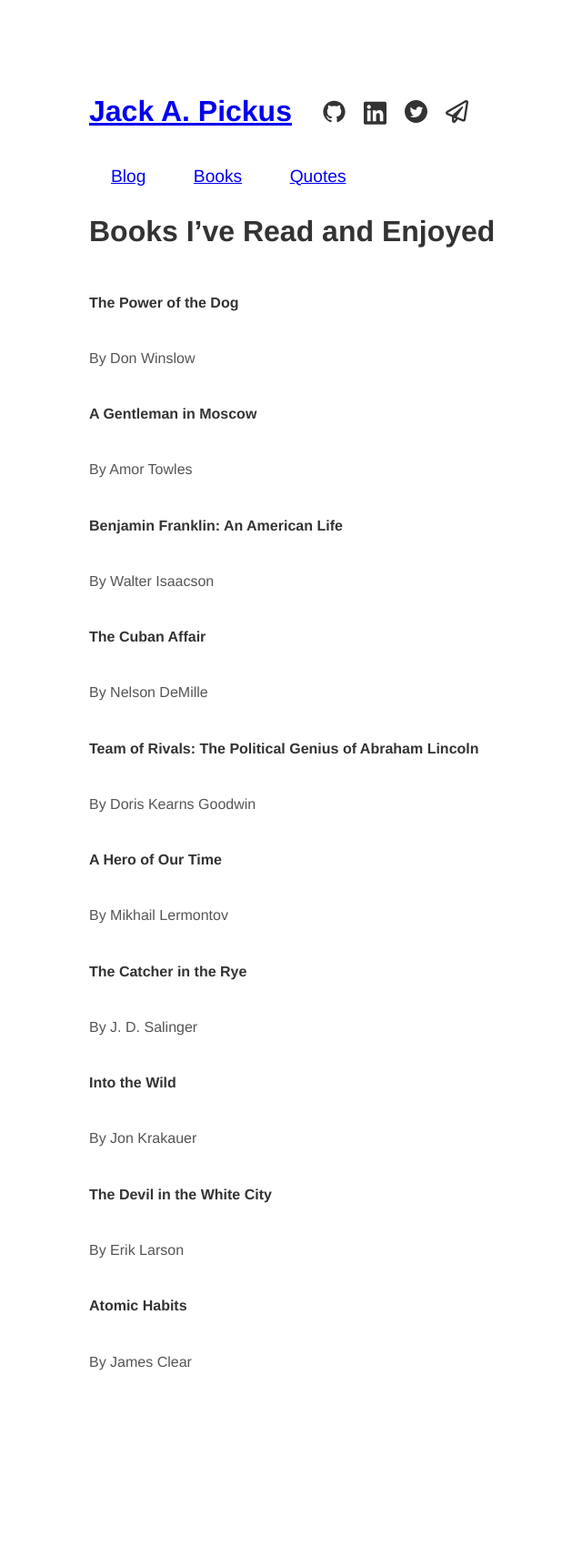
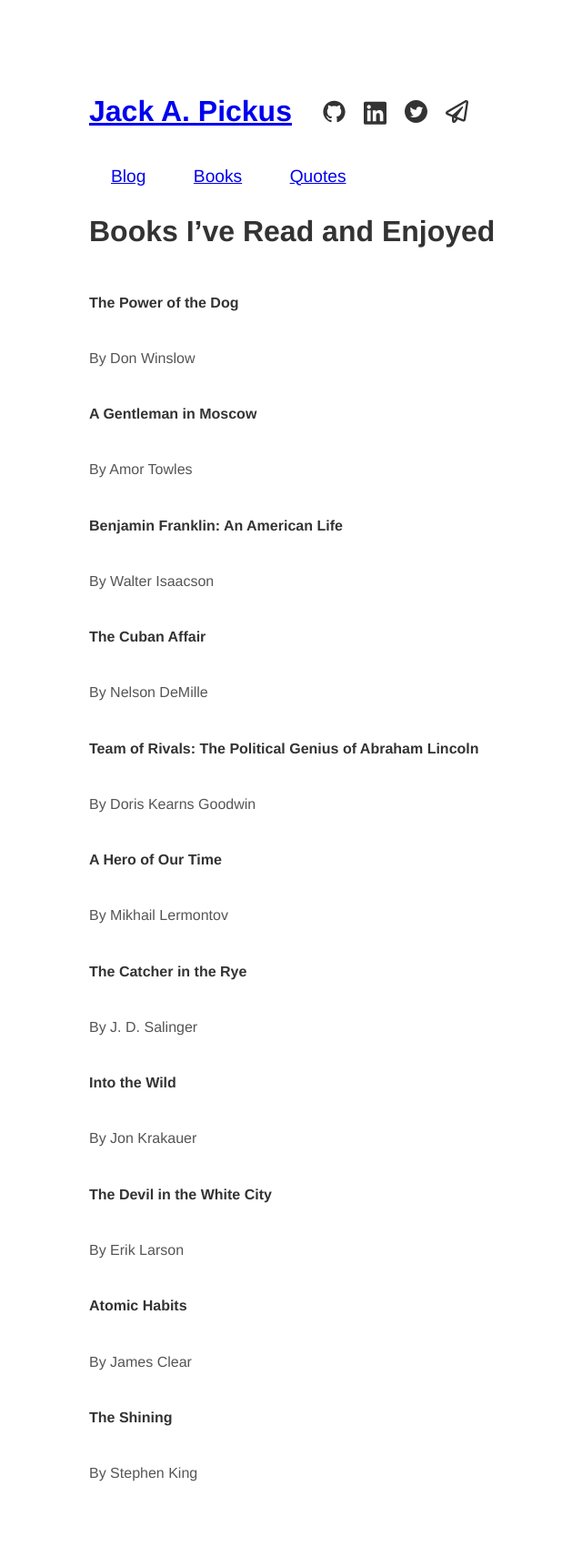
Before and after one commit to jackpickus/jackpickus.github.io, a Jekyll site: the page built from books.md, in a window 1280 px wide. Shown: the whole page at 91% size, without its empty margins (142-782 px from the left). Built offline with Jekyll 4.4.1, drawn with Linux system fonts in a browser that asks for light colours; before the commit the page ends 1589 px from its top, so only the background shows below that.

Commit message:
new book rec

```diff
--- a/books.md
+++ b/books.md
@@ -34,3 +34,6 @@ By Erik Larson
 
 #### Atomic Habits
 By James Clear
+
+#### The Shining
+By Stephen King
```
